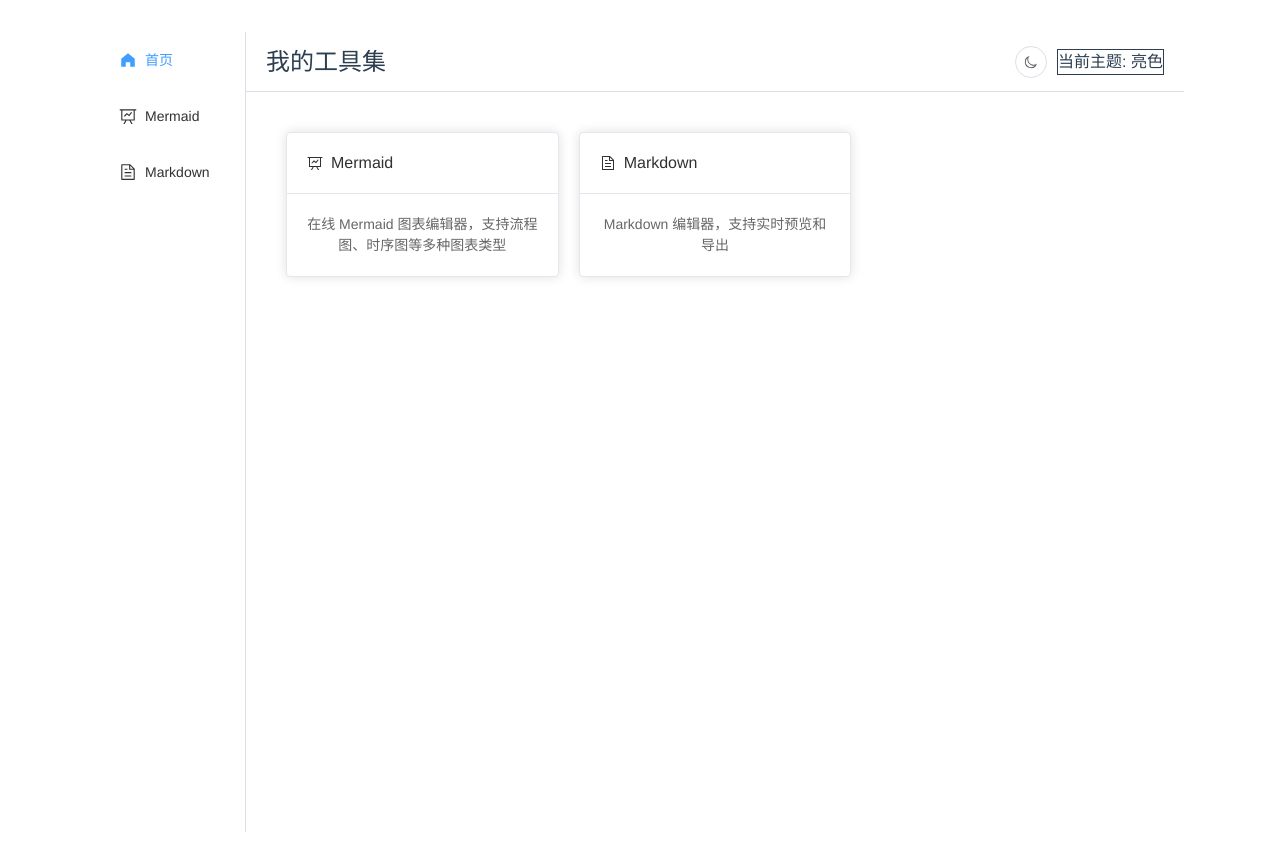
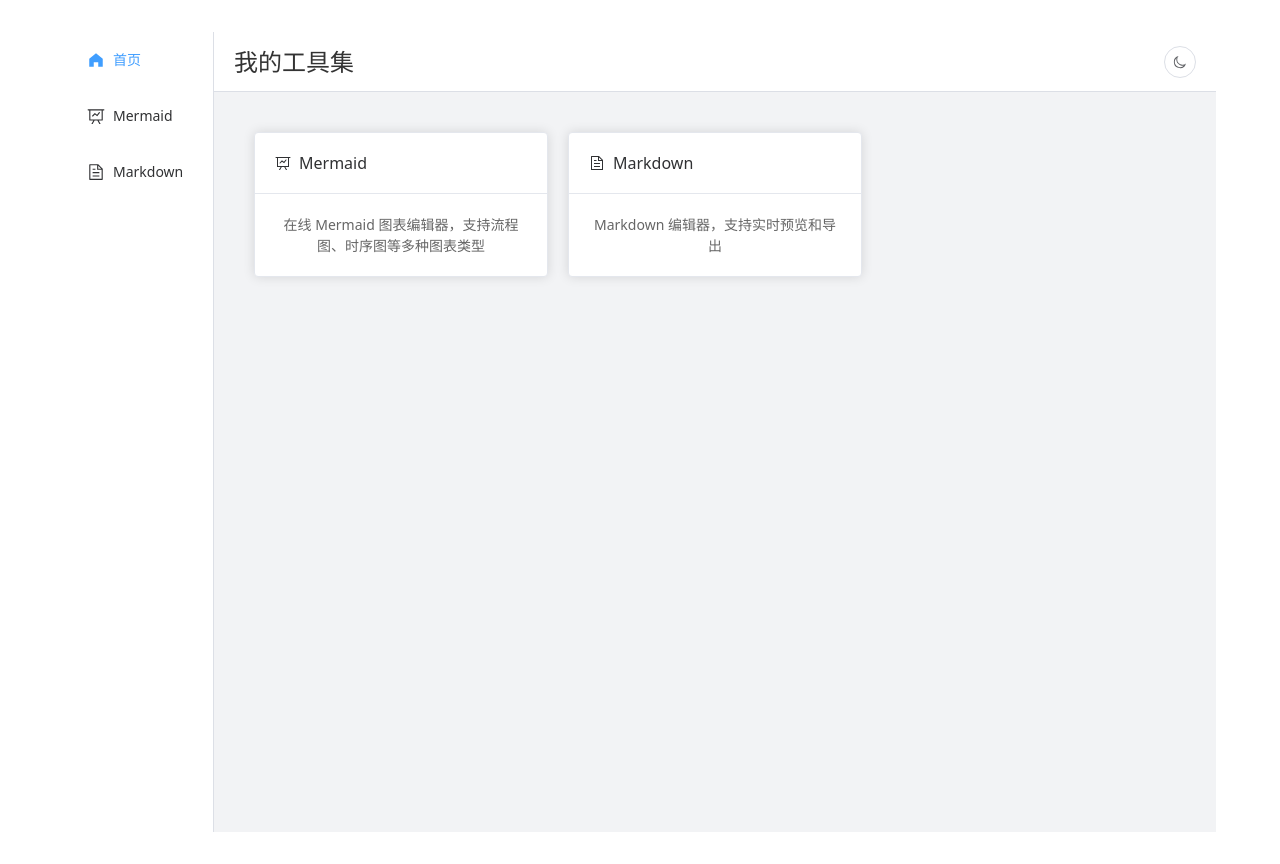
Before and after one commit to WebHu/my-tools, a Vue app: page / in a window 1280 px wide. Built offline with nearby package versions, Linux system fonts and the light colour scheme.

Commit message:
feat: 设置主题样式

```diff
--- a/src/App.vue
+++ b/src/App.vue
@@ -1,22 +1,107 @@
-<script setup>
-import MainLayout from './components/layout/MainLayout.vue'
+<template>
+  <el-container class="layout-container">
+    <el-aside width="150px" class="aside-container">
+      <el-menu
+        :default-active="activeIndex"
+        class="el-menu-vertical"
+        @select="handleSelect"
+      >
+        <el-menu-item index="/">
+          <el-icon><HomeFilled /></el-icon>
+          <span>首页</span>
+        </el-menu-item>
+        <el-menu-item index="/mermaid">
+          <el-icon><DataLine /></el-icon>
+          <span>Mermaid</span>
+        </el-menu-item>
+        <el-menu-item index="/markdown">
+          <el-icon><Document /></el-icon>
+          <span>Markdown</span>
+        </el-menu-item>
+      </el-menu>
+    </el-aside>
+    <el-container>
+      <el-header class="header-container">
+        <h2>我的工具集</h2>
+        <div class="header-right">
+          <el-button circle @click="toggleTheme">
+            <el-icon>
+              <component :is="themeStore.isDark ? Sunny : Moon" />
+            </el-icon>
+          </el-button>
+        </div>
+      </el-header>
+      <el-main class="main-container">
+        <router-view></router-view>
+      </el-main>
+    </el-container>
+  </el-container>
+</template>
+
+<script setup lang="ts">
+import { ref } from 'vue'
+import { useRouter, useRoute } from 'vue-router'
+import { HomeFilled, DataLine, Document, Sunny, Moon } from '@element-plus/icons-vue'
+import { useThemeStore } from '@/stores/theme'
+
+const router = useRouter()
+const route = useRoute()
+const activeIndex = ref(route.path)
+const themeStore = useThemeStore()
+
+const handleSelect = (key: string): void => {
+  router.push(key)
+}
+
+const toggleTheme = (): void => {
+  themeStore.toggleTheme()
+  console.log('主题已切换，当前状态:', themeStore.isDark ? 'dark' : 'light')
+  console.log('HTML 类名:', document.documentElement.className)
+}
 </script>
 
-<template>
-  <MainLayout />
-</template>
-
-<style>
-#app {
-  font-family: Avenir, Helvetica, Arial, sans-serif;
-  -webkit-font-smoothing: antialiased;
-  -moz-osx-font-smoothing: grayscale;
-  color: #2c3e50;
+<style scoped>
+.layout-container {
+  height: 100vh;
 }
 
-* {
-  margin: 0;
-  padding: 0;
-  box-sizing: border-box;
+.aside-container {
+  background-color: var(--el-bg-color);
+  border-right: 1px solid var(--el-border-color);
+}
+
+.header-container {
+  background-color: var(--el-bg-color);
+  border-bottom: 1px solid var(--el-border-color);
+  display: flex;
+  align-items: center;
+  justify-content: space-between;
+}
+
+.main-container {
+  background-color: var(--el-bg-color-page);
+}
+
+.header-right {
+  display: flex;
+  align-items: center;
+  gap: 10px;
+}
+
+.el-menu-vertical {
+  height: 100%;
+  border-right: none;
+}
+
+/* 添加暗黑模式样式覆盖 */
+html.dark .aside-container,
+html.dark .header-container {
+  background-color: #1a1a1a;
+  color: #ffffff;
+}
+
+html.dark .main-container {
+  background-color: #121212;
+  color: #ffffff;
 }
 </style>
--- a/src/components/HelloWorld.vue
+++ /dev/null
@@ -1,43 +0,0 @@
-<script setup>
-import { ref } from 'vue'
-
-defineProps({
-  msg: String,
-})
-
-const count = ref(0)
-</script>
-
-<template>
-  <h1>{{ msg }}</h1>
-
-  <div class="card">
-    <button type="button" @click="count++">count is {{ count }}</button>
-    <p>
-      Edit
-      <code>components/HelloWorld.vue</code> to test HMR
-    </p>
-  </div>
-
-  <p>
-    Check out
-    <a href="https://vuejs.org/guide/quick-start.html#local" target="_blank"
-      >create-vue</a
-    >, the official Vue + Vite starter
-  </p>
-  <p>
-    Learn more about IDE Support for Vue in the
-    <a
-      href="https://vuejs.org/guide/scaling-up/tooling.html#ide-support"
-      target="_blank"
-      >Vue Docs Scaling up Guide</a
-    >.
-  </p>
-  <p class="read-the-docs">Click on the Vite and Vue logos to learn more</p>
-</template>
-
-<style scoped>
-.read-the-docs {
-  color: #888;
-}
-</style>
--- a/src/components/layout/MainLayout.vue
+++ b/src/components/layout/MainLayout.vue
@@ -29,9 +29,6 @@
             circle
             @click="toggleTheme"
           />
-              <div class="mt-4 p-4 bg-white dark:bg-black text-black dark:text-white border rounded">
-      当前主题: {{ themeStore.isDark ? '暗色' : '亮色' }}
-    </div>
         </div>
       </el-header>
       <el-main>
--- a/src/styles/main.css
+++ b/src/styles/main.css
@@ -1,3 +1,24 @@
-@tailwind base;
-@tailwind components;
-@tailwind utilities;
+:root {
+  --bg-color: #ffffff;
+  --text-color: #333333;
+  /* 其他亮色模式变量 */
+}
+
+html.dark {
+  --bg-color: #1a1a1a;
+  --text-color: #ffffff;
+  /* 其他暗色模式变量 */
+
+  /* Element Plus 变量覆盖 */
+  --el-bg-color: #1a1a1a;
+  --el-bg-color-page: #121212;
+  --el-text-color-primary: #ffffff;
+  --el-border-color: #333333;
+}
+
+/* 全局应用这些变量 */
+body {
+  background-color: var(--bg-color);
+  color: var(--text-color);
+  transition: background-color 0.3s, color 0.3s;
+}
```
Also changed, not shown: src/main.ts (+11 -11 lines), src/tools/mermaid/MermaidEditor.vue (+42 -19 lines), 1 other file (tests, documents, lock files or other folders).
